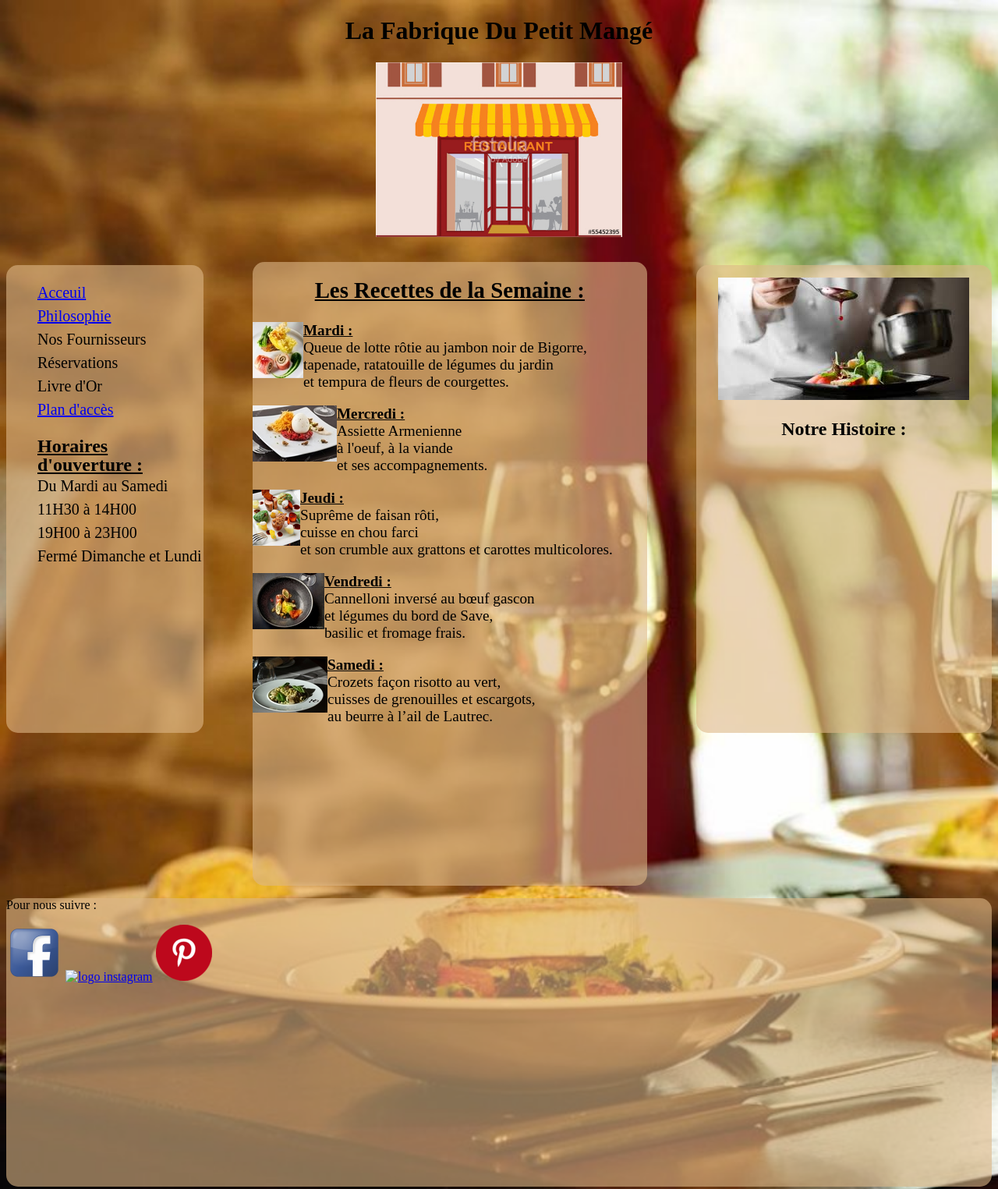
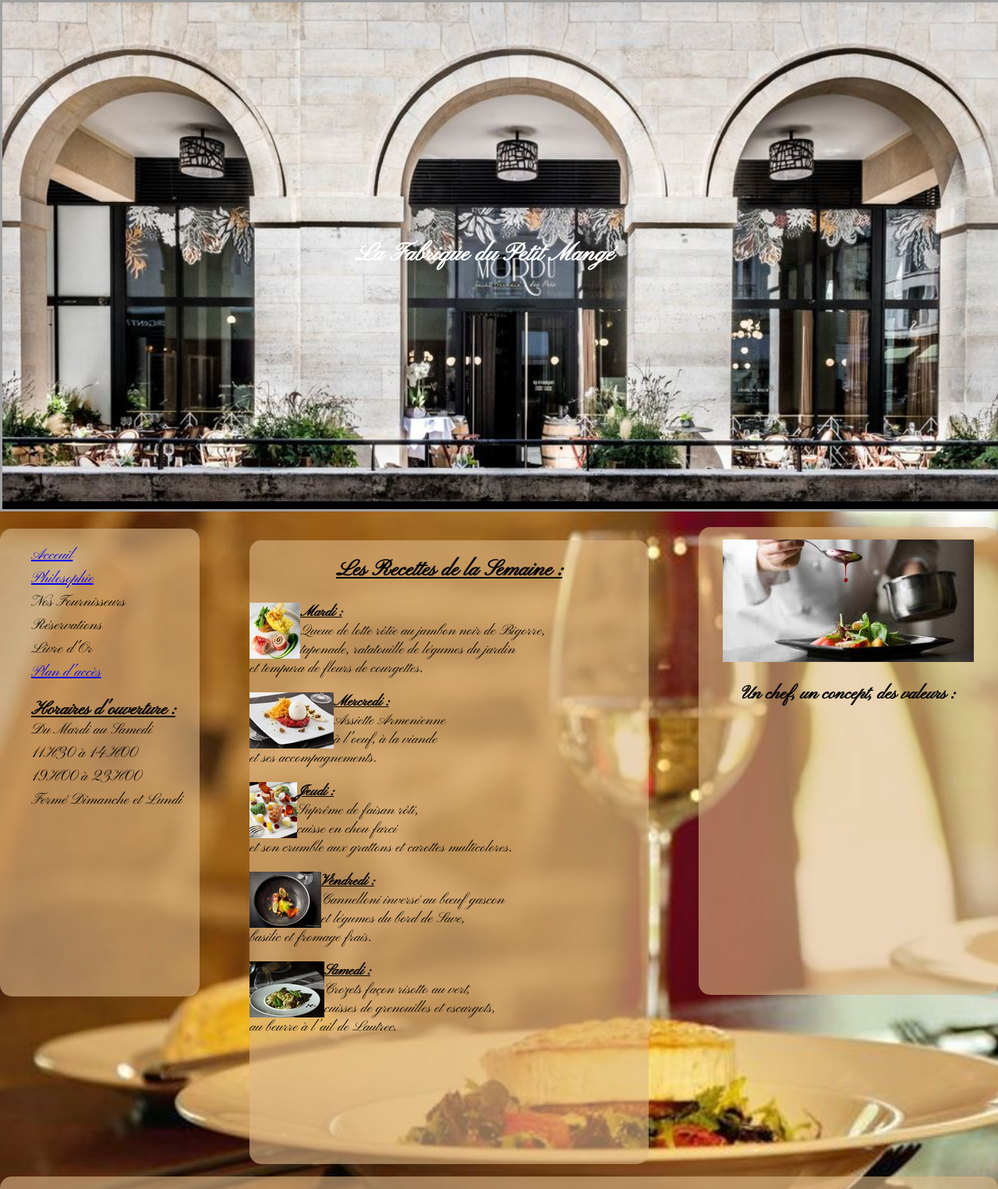
Before and after one commit to michelotro/Mistercuisto, a plain HTML site: page menuv2.html in a window 1280 px wide. Shown: the top 1525 px of the page at 78% size. Drawn offline with Linux system fonts and the light colour scheme; grey boxes are pictures that could not be loaded.

Commit message:
sauvegarde 20/09

```diff
--- a/menuv2.css
+++ b/menuv2.css
@@ -3,18 +3,45 @@ body{
     background-image: url(image/resto.jpg);
     background-repeat: no-repeat;
     background-size: cover;
-    font-family: 'Times New Roman', Times, serif;
+    font-family: 'Pinyon Script', cursive;
+    margin: 0 0;
 }
 
 
 
-h1,h2{
+h2{
     text-align: center;
 }
 
+h1{
+    margin-left: 455px;
+    position: absolute;
+    top: 43%;
+    bottom: 57%;
+    transform: translate(-50% -50%);
+    color: white;
+    background-color: black
+
+}
+
 header{
- background-image : url('image/img_1.jpgr');text-align: center;
-  position:relative;z-index:1000;
+    display: block;
+    position: relative;
+    text-align: center;
+}
+
+.enseigne{
+
+    width: 100vw;
+    height: 80vh;
+    object-fit: cover;
+    margin: 0 0;
+    display: inline-block;
+    overflow: hidden;
+    padding-bottom:10px;
+    border: 3px solid #A0A0A0;
+    color: white;
+    background: black;
 }
 ul{
     list-style-type: none;
@@ -41,13 +68,13 @@ div#colonne1{
     width: 20%;
     height: 600px;
     background: rgba(222, 184, 135, 0.6);
-
     border-radius: 15px;
     font-weight: 500;
+    fo
 }
 
 div#colonne2{
-    margin-top: 1em;
+    margin-top: 0.9em;
     float: right;
     width: 30%;
     height: 600px;
@@ -57,7 +84,7 @@ div#colonne2{
     font-weight: 500;
 }
 div#centre{
-    margin-top: 1.5em;
+    margin-top: 1.6em;
     margin-left: 25%;margin-right: 500px;
     width: 40%;
     height: 800px;
@@ -97,9 +124,16 @@ footer{
     border-radius: 15px;
     font-weight: 500;
 }
-
-#logo{     /* reste lres logos à metre en place*/
-
+#logo{
+    float: left;
+    text-align: center;
+    text-decoration: underline;
+    font-size: large;
+    padding-top: 35px;
+    padding-left: 30px;
+}
+.margelogo{
+    padding-left: 30px;
 }
 .map{
     text-align: right;
--- a/menuv2.html
+++ b/menuv2.html
@@ -3,14 +3,15 @@
 
     <head>
         <meta charset="utf-8">
+        <link href="https://fonts.googleapis.com/css?family=Pinyon+Script&display=swap" rel="stylesheet">
         <link rel="stylesheet" href="menuv2.css"/>
-        <title>La Fabrique Du Petit Mangé</title>
+        <title>Restaurant gastronomique</title>
     </head>
     <body>
         <header>
-                <p><h1>La Fabrique Du Petit Mangé</h1>
-                    <img src="image/img_1.jpg" alt="devanture" height="25%" width="25%" >
-                </p>
+                        <img class="enseigne" src="image/devanture.jpg" alt="devanture">
+                        <h1>La Fabrique du Petit Mangé</h1>
+
         </header>
 
 
@@ -43,7 +44,7 @@
 <div id="colonne2">
     <p>
             <img src="image/img_2.jpeg" alt="Le Chef"/>
-        <h2>Notre Histoire :</h2>
+        <h2>Un chef, un concept, des valeurs :</h2>
 
     </p>
 </div>
@@ -58,14 +59,14 @@
          tapenade, ratatouille de légumes du jardin <br/>et tempura de fleurs de courgettes.
     </p>
     <p>
-        <a href="image/mercredi.jpg" target="_blank"><img src="image/mercredi_mini.jpg" class="img_flot" alt="Assiette Arménienne" title="Cliquez pour agrandir" /></a>
+        <a href="image/mercredi.jpg" ><img src="image/mercredi_mini.jpg" class="img_flot" alt="Assiette Arménienne" title="Cliquez pour agrandir" /></a>
         <span class="jour">Mercredi :</span><br/>
         Assiette Armenienne <br/>à l'oeuf, à la viande
     </p>
     <p class="dessous">et ses accompagnements.
     </p>
     <p>
-        <a href="image/jeudi.jpg" target="_blank"><img src="image/jeudi_mini.jpg" class="img_flot" alt="Suprême de faisan" title="Cliquez pour agrandir" /></a>
+        <a href="image/jeudi.jpg" ><img src="image/jeudi_mini.jpg" class="img_flot" alt="Suprême de faisan" title="Cliquez pour agrandir" /></a>
         <span class="jour">Jeudi :</span><br/>
         Suprême de faisan rôti, <br/>cuisse en chou farci
     </p>
@@ -73,14 +74,14 @@
         et son crumble aux grattons et carottes multicolores.
     </p>
     <p>
-        <a href="image/vendredi.jpg" target="_blank"><img src="image/vendredi_mini.jpg" class="img_flot" alt="Cannelloni inversé au bœuf" title="Cliquez pour agrandir" /></a>
+        <a href="image/vendredi.jpg" ><img src="image/vendredi_mini.jpg" class="img_flot" alt="Cannelloni inversé au bœuf" title="Cliquez pour agrandir" /></a>
         <span class="jour">Vendredi :</span><br/>
         Cannelloni inversé au bœuf gascon <br/>et légumes du bord de Save,
     <p class="dessous">
         basilic et fromage frais.
     </p>
     <p>
-        <a href="image/samedi.jpg" target="_blank"><img src="image/samedi_mini.jpg" class="img_flot" alt="Crozets" title="Cliquez ici pour agrandir" /></a>
+        <a href="image/samedi.jpg" ><img src="image/samedi_mini.jpg" class="img_flot" alt="Crozets" title="Cliquez ici pour agrandir" /></a>
         <span class="jour">Samedi :</span><br/>
         Crozets façon risotto au vert,<br/> cuisses de grenouilles et escargots,</p>
         <p class="dessous">au beurre à l’ail de Lautrec.</p>
@@ -93,9 +94,9 @@
                     Pour nous suivre :
                 </p>
                 <p>
-            <a href="https://fr-fr.facebook.com/" target="_blank"><img src="image/fb.png" alt="logo facebook" title="Facebook"></a>
-            <a href="https://www.instagram.com/?hl=fr" target="_blank"><img src="image/insta.png" alt="logo instagram" title="Instagram"></a>
-            <a href="https://www.pinterest.fr/" target="_blank"><img src="image/pint.png" alt="logo pinterest" title="Pinterest"></a>
+                    <a class="margelogo" href="https://fr-fr.facebook.com/" target="_blank"><img src="image/fb.png" alt="logo facebook" title="Facebook"></a>
+                    <a class="margelogo" href="https://www.instagram.com/?hl=fr" target="_blank"><img src="image/insta.png" alt="logo instagram" title="Instagram"></a>
+                    <a class="margelogo" href="https://www.pinterest.fr/" target="_blank"><img src="image/pint.png" alt="logo pinterest" title="Pinterest"></a>
                 </p>
             </div>
 
```
Also changed, not shown: page3.html (+31 -2 lines), image/devanture.jpg (added). Lines whose indentation alone changed are shown as unchanged.
